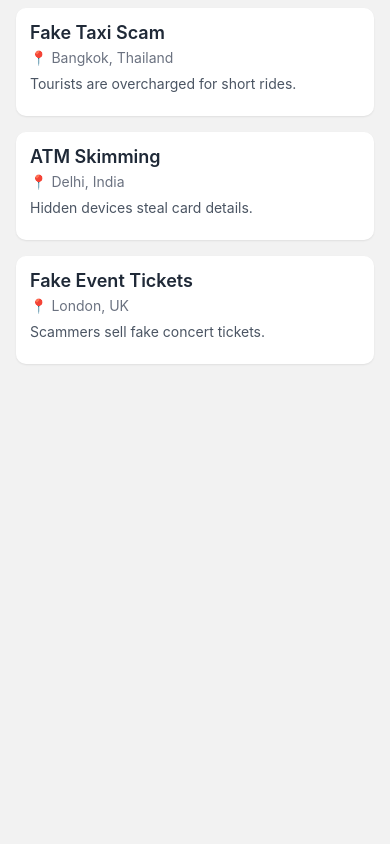
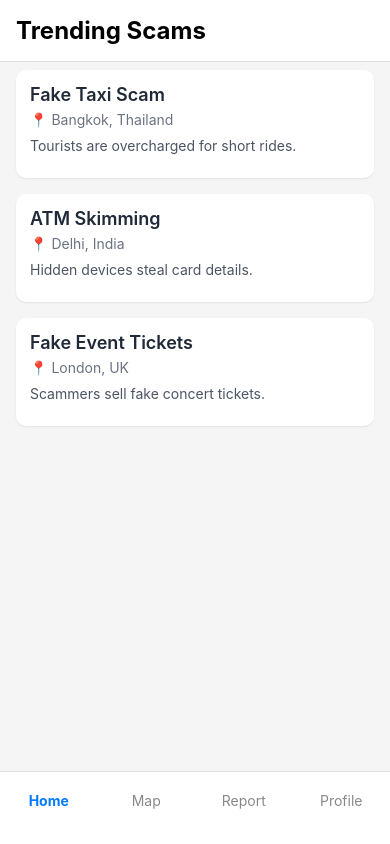
Before and after one commit to sammy200-ui/GlobeGuard-application, a React Native app in the folder frontend_scam/: screen /Home in a window 390 px wide. Built offline with nearby package versions, Linux system fonts and the light colour scheme.

Commit message:
Integrate bottom nav into HomeScreen and add header

```diff
--- a/frontend_scam/src/screens/HomeScreen.js
+++ b/frontend_scam/src/screens/HomeScreen.js
@@ -1,16 +1,51 @@
 import React from "react";
-import { View, FlatList } from "react-native";
+import { View, Text, FlatList, StyleSheet, SafeAreaView } from "react-native";
 import ScamCard from "../components/ScamCard";
+import BottomNav from "../components/BottomNav";
 import { scams } from "../data/dummy";
 
-export default function HomeScreen() {
+function HomeScreen({ navigation }) {
   return (
-    <View>
+    <SafeAreaView style={styles.container}>
+      <View style={styles.mainContent}>
+
+        {/* Header section */}
+        <Text style={styles.headerText}>Trending Scams</Text>
+
+        {/* List of scam cards */}
         <FlatList
           data={scams}
           keyExtractor={(item) => item.id}
           renderItem={({ item }) => <ScamCard scam={item} />}
+          contentContainerStyle={styles.listPadding}
         />
       </View>
+
+      {/* Bottom navigation bar */}
+      <BottomNav navigation={navigation} currentScreen="Home" />
+    </SafeAreaView>
   );
 }
+
+const styles = StyleSheet.create({
+  container: {
+    flex: 1,
+    backgroundColor: '#f5f5f5',
+  },
+  mainContent: {
+    flex: 1,
+  },
+  headerText: {
+    fontSize: 24,
+    fontWeight: 'bold',
+    padding: 16,
+    backgroundColor: 'white',
+    borderBottomWidth: 1,
+    borderBottomColor: '#ddd',
+  },
+  listPadding: {
+    paddingBottom: 20,
+  },
+});
+
+export default HomeScreen;
```
Lines whose indentation alone changed are shown as unchanged.
